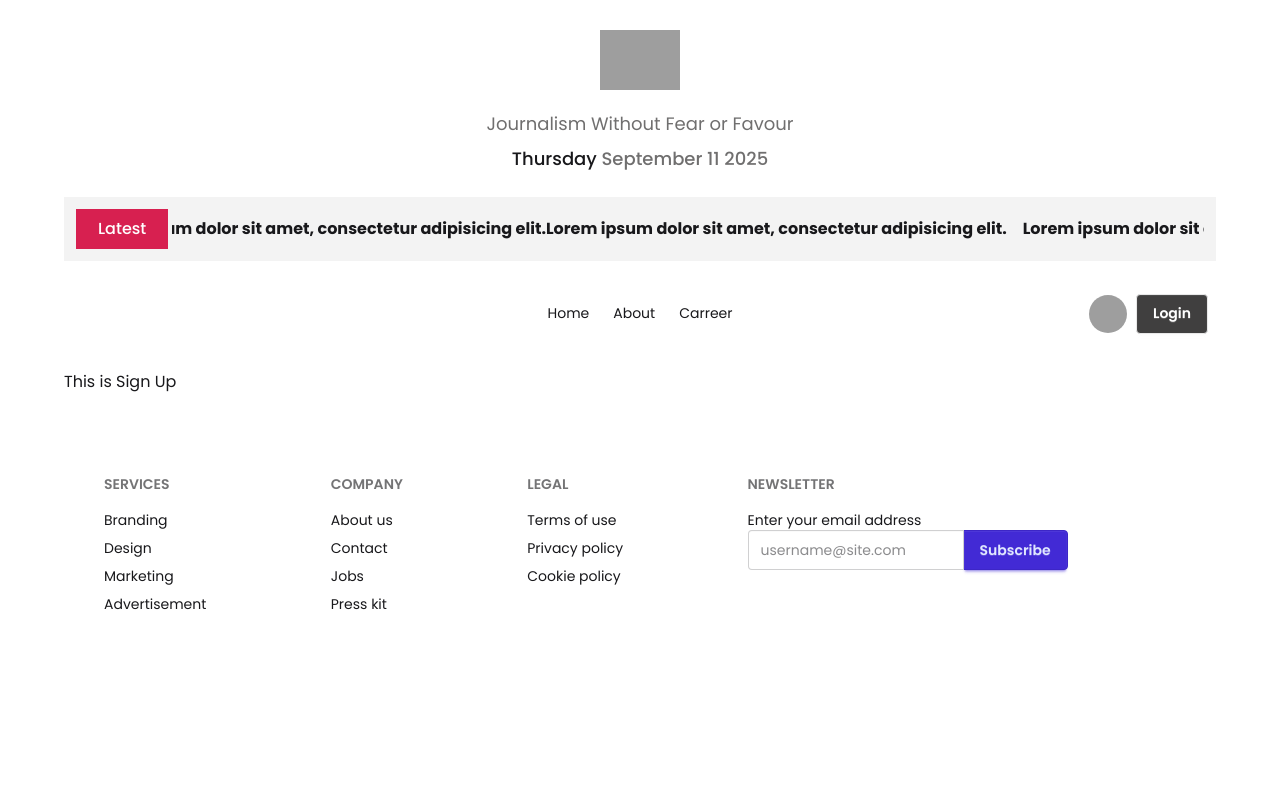
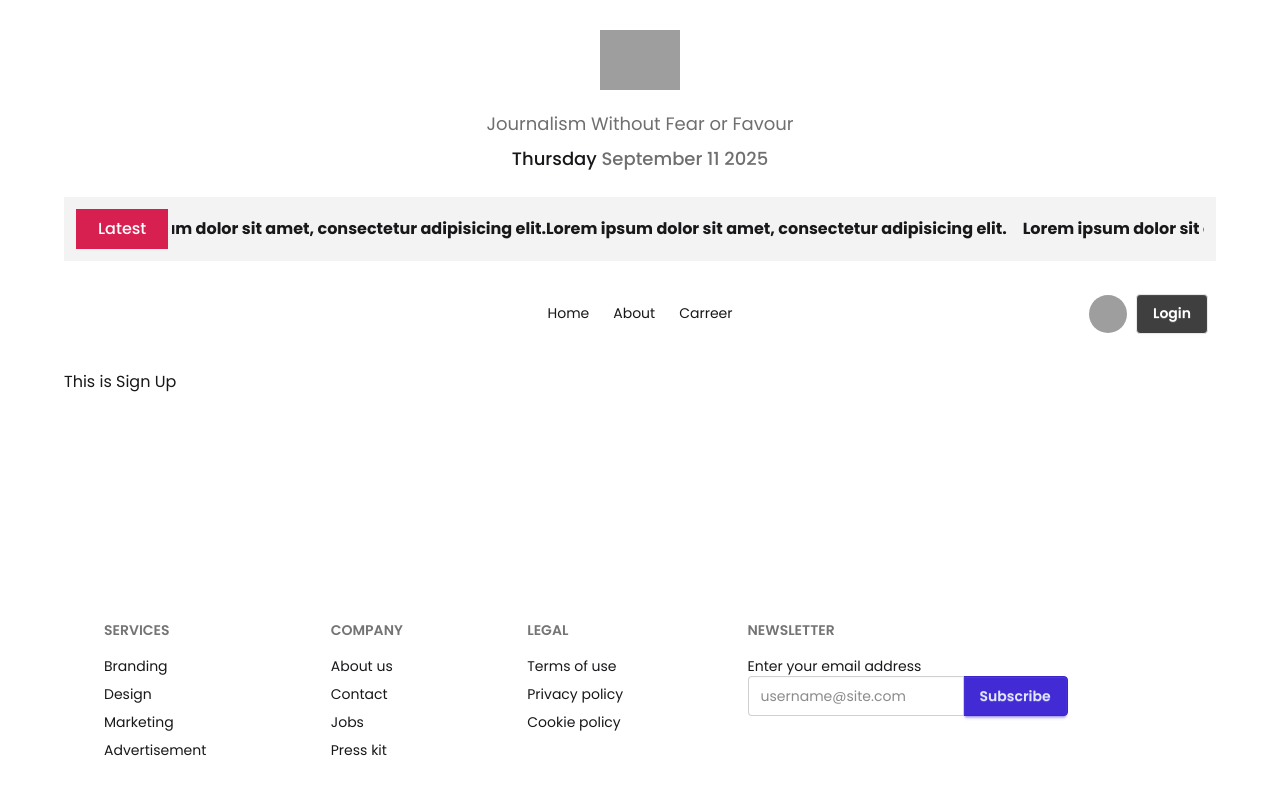
Before and after one commit to aspinchakma/Dragon-News, a React (Vite) app: page /signup in a window 1280 px wide. Shown: the top 794 px of the page. Built offline with nearby package versions, Linux system fonts and the light colour scheme; grey boxes are pictures that could not be loaded.

Commit message:
solving the footer up problem

```diff
--- a/src/layouts/MainLayOut.jsx
+++ b/src/layouts/MainLayOut.jsx
@@ -7,11 +7,11 @@
 const MainLayOut = () => {
   const location = useLocation();
   return (
-    <div className="lg:w-[90%] mx-auto w-[95%]">
+    <div className="lg:w-[90%] mx-auto w-[95%] flex flex-col min-h-screen">
       <Header />
       <LatestNews />
       <Navbar />
-      <div>
+      <div className="flex-1">
         <Outlet />
       </div>
       <Footer />
```
